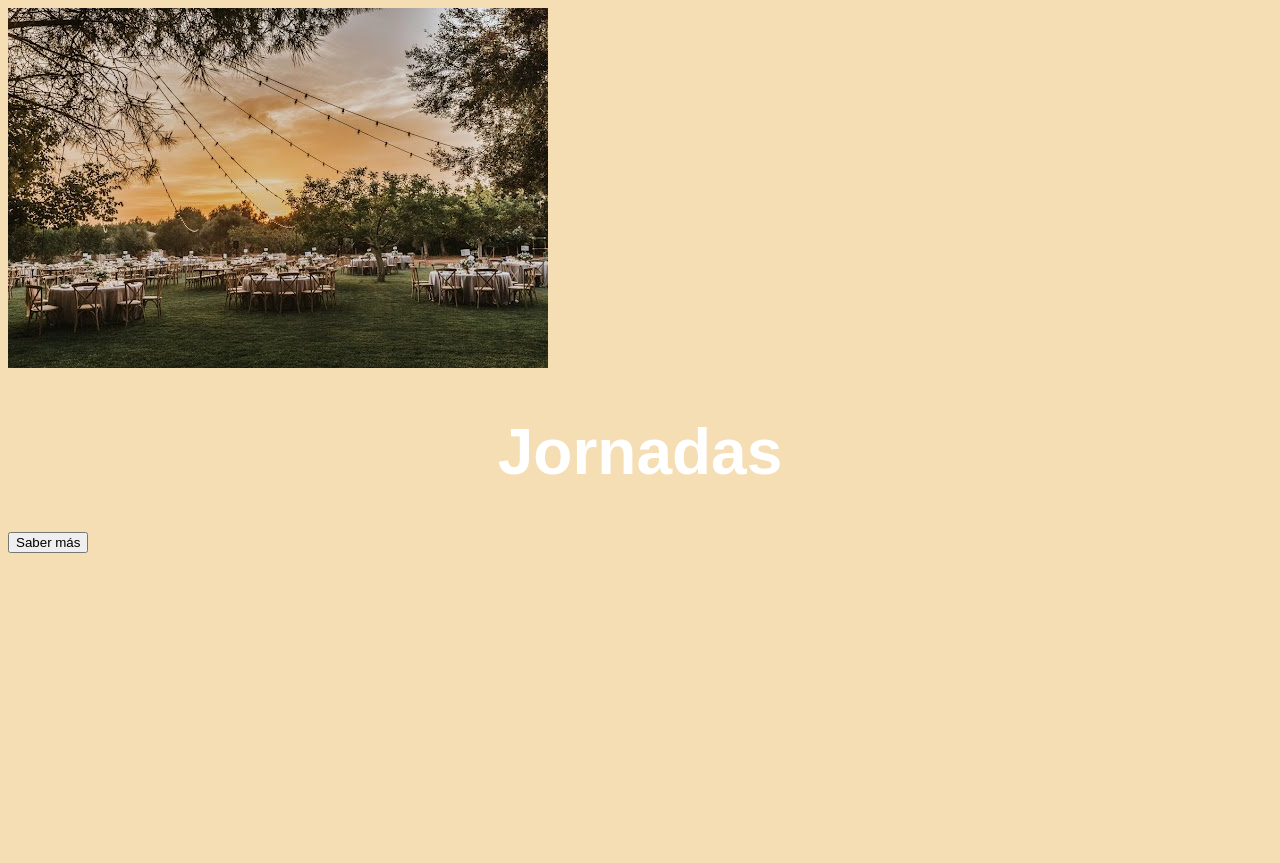
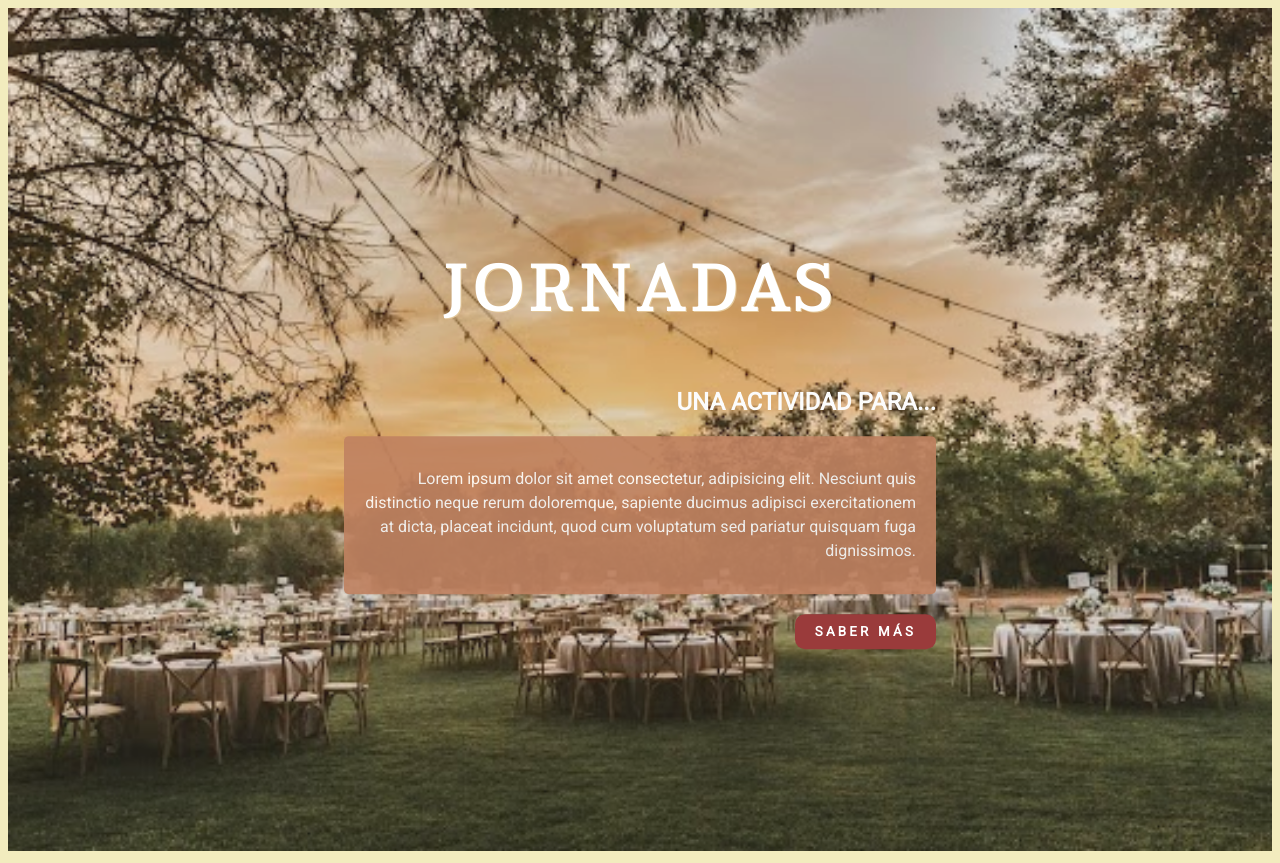
Before and after one commit to dfrancisca0/web-evento, a website built with Vite: page front/index.html in a window 1280 px wide. Before the commit the page ends 800 px from the top, so only its background shows below. Built offline with nearby package versions, Linux system fonts and the light colour scheme.

Commit message:
maqueta css hero

```diff
--- a/front/index.html
+++ b/front/index.html
@@ -7,6 +7,9 @@
   <title>Jornadas</title>
   <script type="module" src="./src/index.js"></script>
   <link rel="stylesheet" href="./style/app.css">
+  <link rel="preconnect" href="https://fonts.googleapis.com">
+  <link rel="preconnect" href="https://fonts.gstatic.com" crossorigin>
+  <link href="https://fonts.googleapis.com/css2?family=Roboto&family=Taviraj&display=swap" rel="stylesheet">
 </head>
 
 <body>
@@ -16,21 +19,23 @@
     <div class="hero">
       <div class="hero-image">
         <picture>
-          <source srcset="./public/son-sampol.jpg" media="(max-width: 60)" />
-          <img src="./public/son-sampol.jpg" alt="outdoor venue" />
+          <source srcset="./public/son-sampol.jpg" media="(max-width:)" />
+          <img src="./public/son-sampol.jpg" alt="outdoor venue" style="width: 100%;" />
         </picture>
       </div>
+      <div class="hero-text">
         	<div class="hero-title">
           <h1>Jornadas</h1>
         </div>
         <div class="hero-subtitle">
-        <h2></h2>
+          <h2>Una actividad para...</h2>
         </div>
         <div class="hero-description">
-        <p></p>
+         <p>Lorem ipsum dolor sit amet consectetur, adipisicing elit. Nesciunt quis distinctio neque rerum doloremque, sapiente ducimus adipisci exercitationem at dicta, placeat incidunt, quod cum voluptatum sed pariatur quisquam fuga dignissimos.</p>
         </div>
         <div class="hero-button">
           <button>Saber más</button>
+        </div>
       </div>
     </div>
 
--- a/front/style/app.css
+++ b/front/style/app.css
@@ -1,11 +1,72 @@
 body {
-    background-color: wheat;
+    background-color: #F2ECBE;
 }
 
 h1 {
     color: white;
-    font-family: Arial, Helvetica, sans-serif;
+    font-family: "Taviraj", serif;
+    text-transform: uppercase;
     font-weight: bold;
     font-size: 4rem;
     text-align: center;
 }
+
+.hero {
+    position: relative;
+    text-align: center;
+}
+
+.hero-text {
+    position: absolute;
+    top: 50%;
+    left: 50%;
+    transform: translate(-50%, -50%);
+}
+
+.hero-image {
+    opacity: .9;
+}
+
+.hero-title {
+    letter-spacing: .5rem;
+    text-shadow: 1px 1px #E2C799 ;
+}
+
+.hero-subtitle {
+    color: rgb(252, 252, 252);
+    font-family: "Roboto", sans-serif;
+    text-transform: uppercase;
+    font-size: 1rem;
+    text-align: right;
+    margin: 20px;
+}
+
+.hero-description {
+    background-color: #C08261;
+    color: white;
+    opacity: .9;
+    border-radius: 5px;
+    font-family: "Roboto", sans-serif;
+    font-size: 1rem;
+    line-height: 1.5rem;
+    text-align: right;
+    margin: 20px;
+    padding: 15px 20px;
+}
+
+.hero-button {
+    text-align: right;
+    margin: 20px;
+}
+
+.hero-button button {
+    background-color: #9A3B3B;
+    color: white;
+    border: 0;
+    padding: 10px 20px;
+    border-radius: 10px;
+    font-family: "Roboto", sans-serif;
+    font-weight: 600;
+    text-transform: uppercase;
+    letter-spacing: .2rem;
+}
```
Lines whose indentation alone changed are shown as unchanged.
